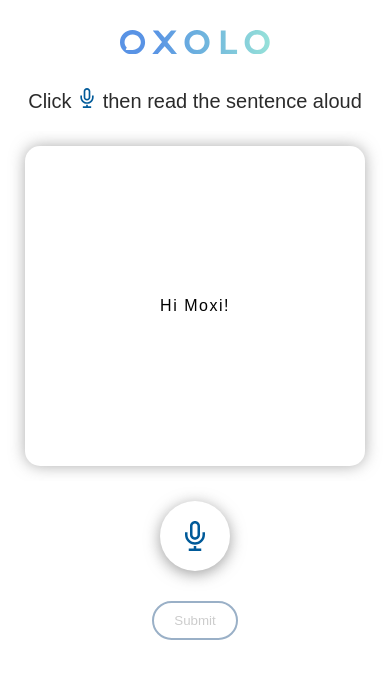
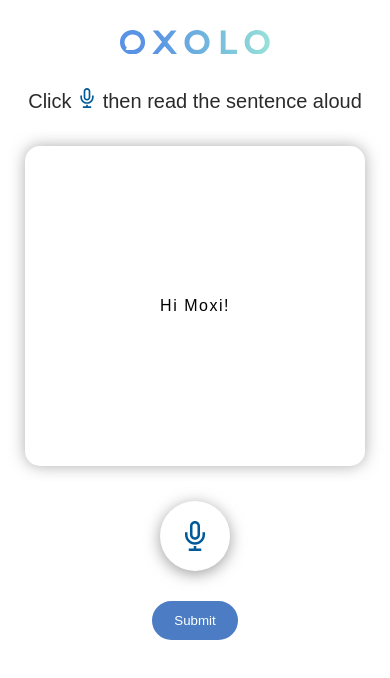
Before and after one commit to rakesh-3607/oxolo-voice-recording-web, a React (Create React App) app: page / in a window 390 px wide. Shown: the top 678 px of the page. Built offline with nearby package versions, Linux system fonts and the light colour scheme; no server answers.

Commit message:
Submit button background changed

```diff
--- a/src/assets/styles/custom.scss
+++ b/src/assets/styles/custom.scss
@@ -8,15 +8,16 @@
 .submit-button {
     padding: 10px 20px;
     margin: 20px 0;
-    background: transparent;
-    border: 2px solid $Denim;
+    background: $Cobalt-Blue;
+    border: 2px solid $Cobalt-Blue;
     border-radius: 25px;
     cursor: pointer !important;
     transition: 0.2s all ease-in-out;
+    color: $white-color;
 
     &:hover {
-        background-color: $Denim;
-        color: $white-color;
+        transform: scale(1.1);
+        box-shadow: 0 3px 15px rgba(122, 122, 122, 0.733);
     }
 }
 
@@ -203,4 +204,10 @@
             }
         }
     }
+
+    .submit-button {
+        &:hover {
+            transform: none !important;
+        }
+    }
 }
```
Also changed, not shown: src/assets/animations/29283-green-blue-waves.json (added, +1 -0 lines).
